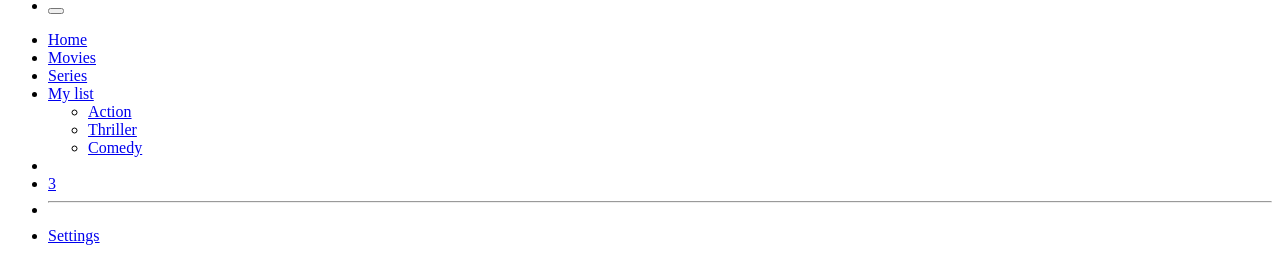
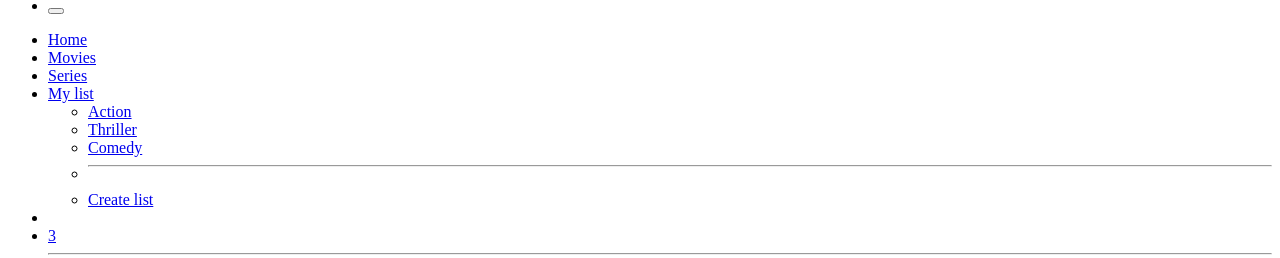
Before and after one commit to erwinjongenelen/Netflix-Redesign-Concept-Website, a website: page src/index.html in a window 1280 px wide. Shown: the part 83-341 px from the top of the page. Drawn offline with Linux system fonts and the light colour scheme.

Commit message:
Updated navbar

```diff
--- a/src/index.html
+++ b/src/index.html
@@ -54,6 +54,8 @@
                 <li><a class="dropdown-item" href="#">Action</a></li>
                 <li><a class="dropdown-item" href="#">Thriller</a></li>
                 <li><a class="dropdown-item" href="#">Comedy</a></li>
+                <li><hr class="dropdown-divider"></li>
+                <li><a class="dropdown-item" href="#"><i class="fa-solid fa-plus"></i>  Create list</a></li>
               </ul>
             </li>
             <li class="nav-item d-none d-lg-inline-block">
```
